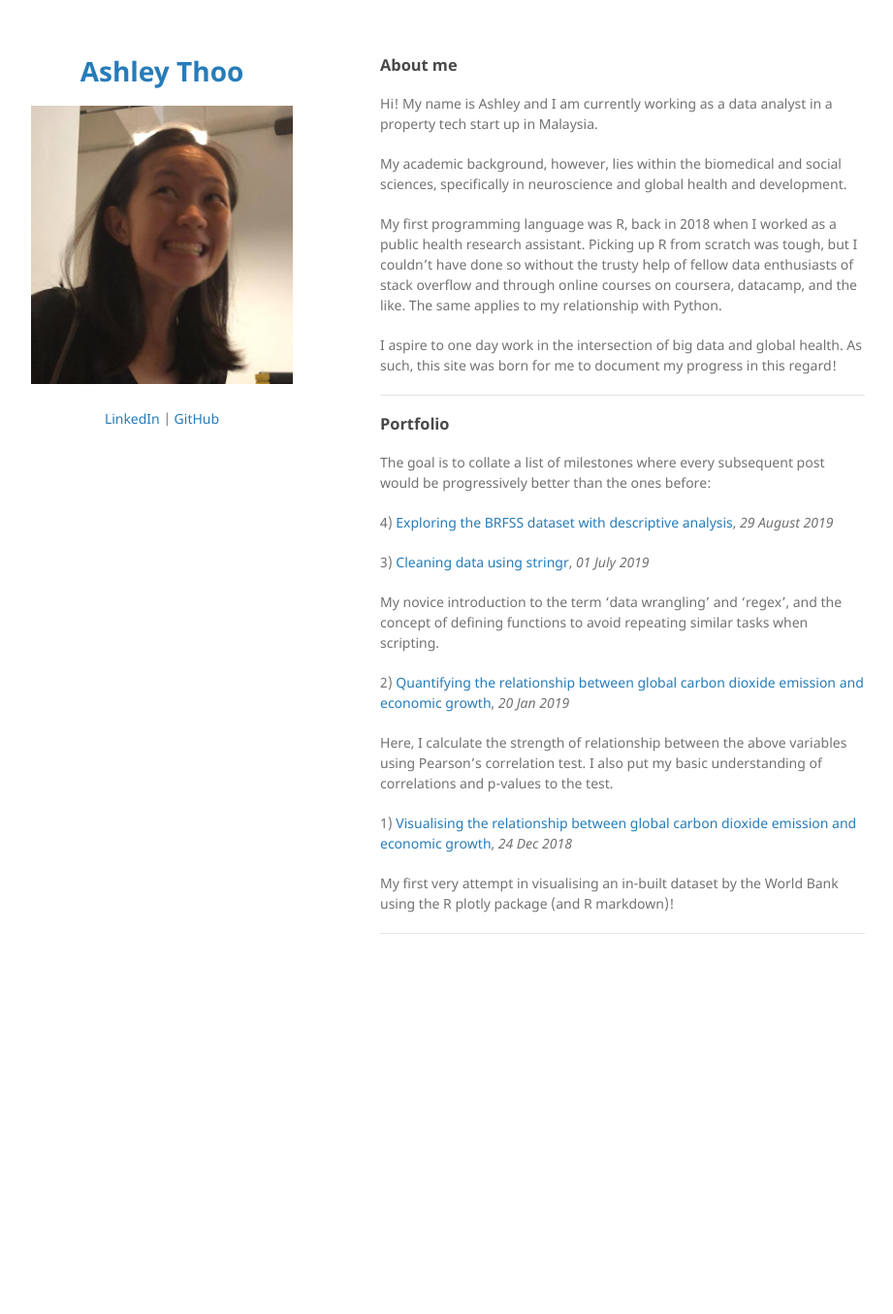
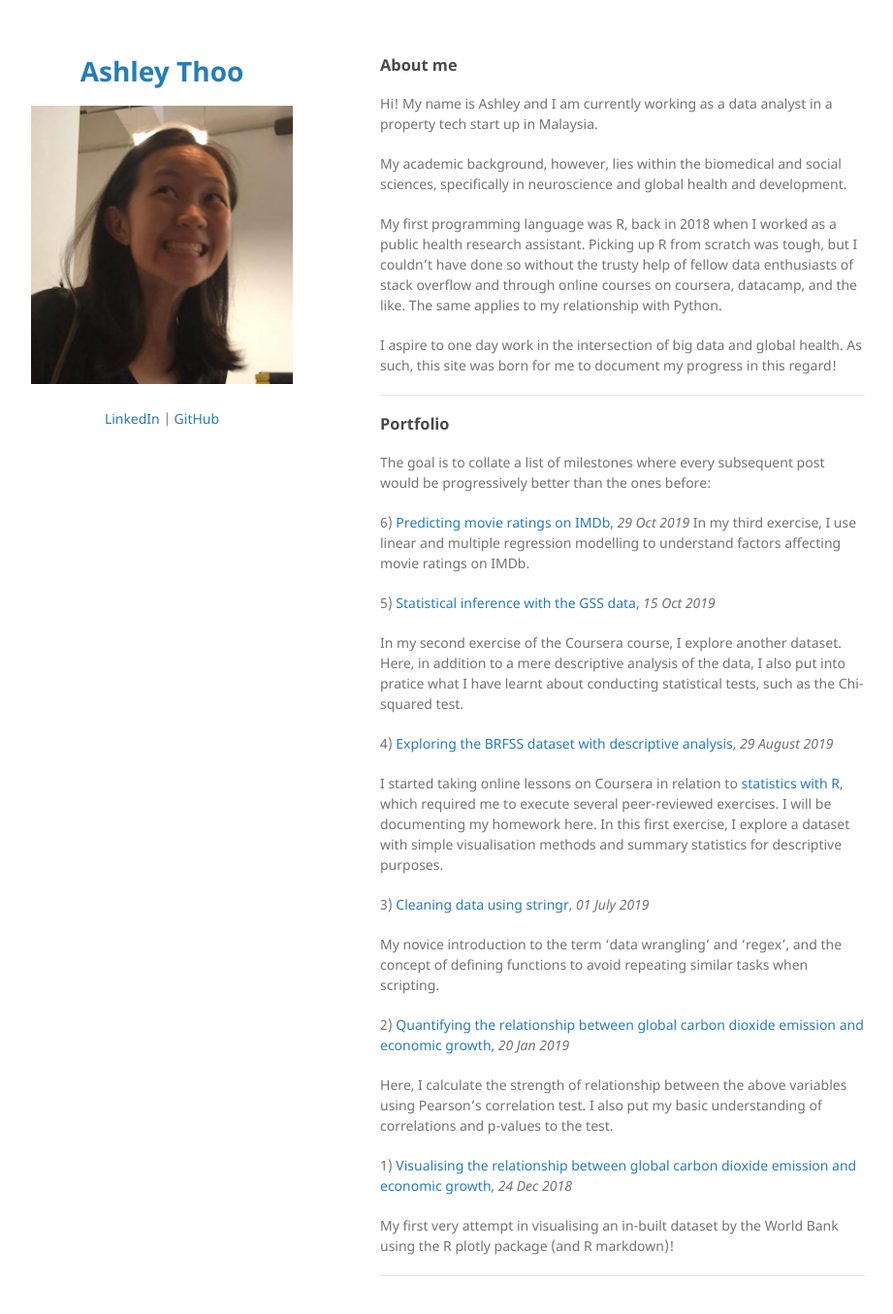
Before and after one commit to ashleythy/ashleythy.github.io, a Jekyll site: the page built from index.md, in a window 1280 px wide and 1386 px high. Shown: the top 1355 px of the window at 97% size, without its empty margins (178-1099 px from the left). Built offline with Jekyll 4.4.1, drawn with Linux system fonts in a browser that asks for light colours; our own code applies the rules of GitHub Pages for plain Markdown files.

Commit message:
Update index.md

```diff
--- a/index.md
+++ b/index.md
@@ -15,7 +15,16 @@ I aspire to one day work in the intersection of big data and global health. As s
 
 The goal is to collate a list of milestones where every subsequent post would be progressively better than the ones before:
 
+6) [Predicting movie ratings on IMDb](/html/entry6.html), <i>29 Oct 2019</i>
+In my third exercise, I use linear and multiple regression modelling to understand factors affecting movie ratings on IMDb.
+
+5) [Statistical inference with the GSS data](/html/entry5.html), <i>15 Oct 2019</i>
+
+In my second exercise of the Coursera course, I explore another dataset. Here, in addition to a mere descriptive analysis of the data, I also put into pratice what I have learnt about conducting statistical tests, such as the Chi-squared test.
+
 4) [Exploring the BRFSS dataset with descriptive analysis](/html/entry4.html), <i>29 August 2019</i>
+
+I started taking online lessons on Coursera in relation to [statistics with R](https://www.coursera.org/specializations/statistics), which required me to execute several peer-reviewed exercises. I will be documenting my homework here. In this first exercise, I explore a dataset with simple visualisation methods and summary statistics for descriptive purposes.
 
 3) [Cleaning data using stringr](/html/entry3.html), <i>01 July 2019</i>
 
```
